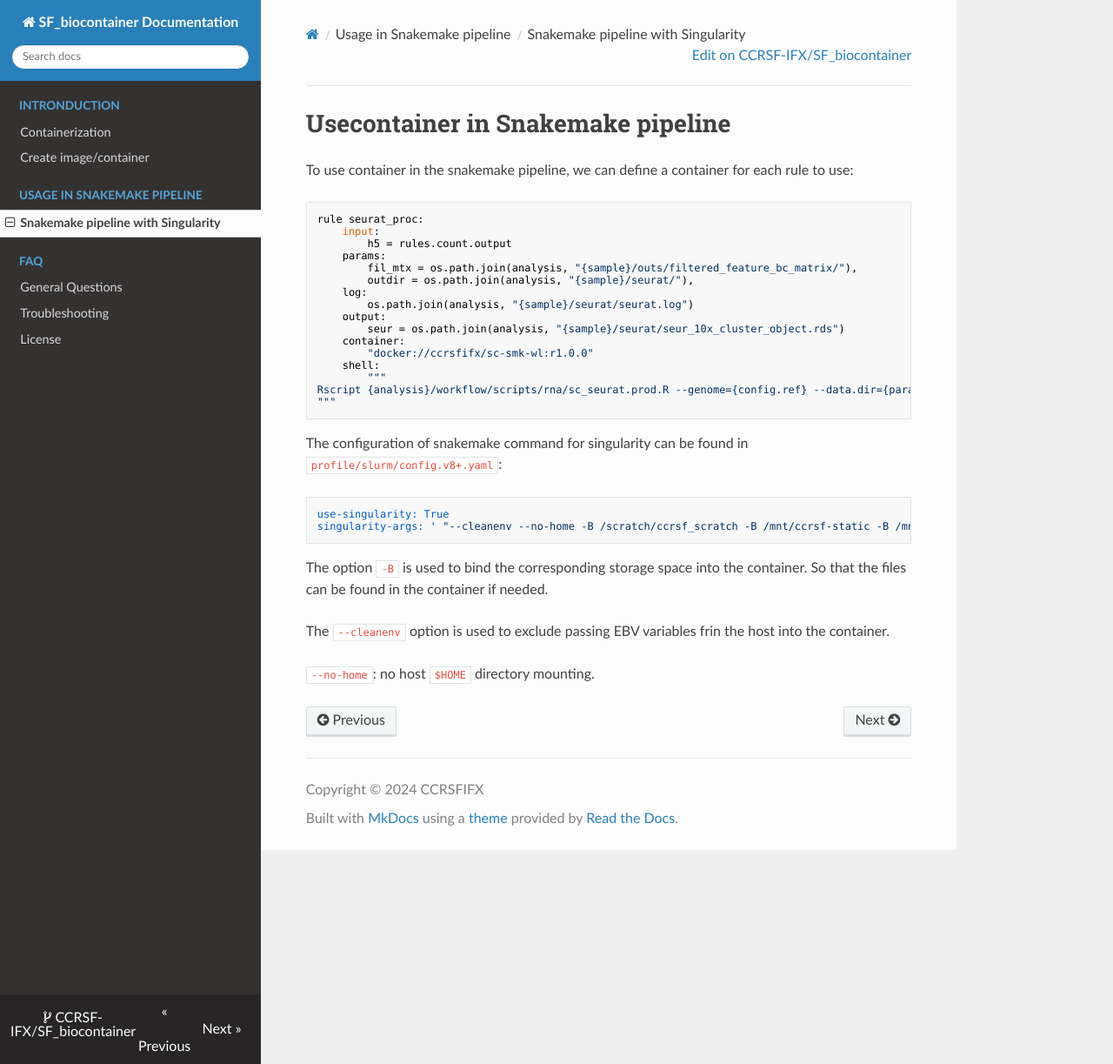
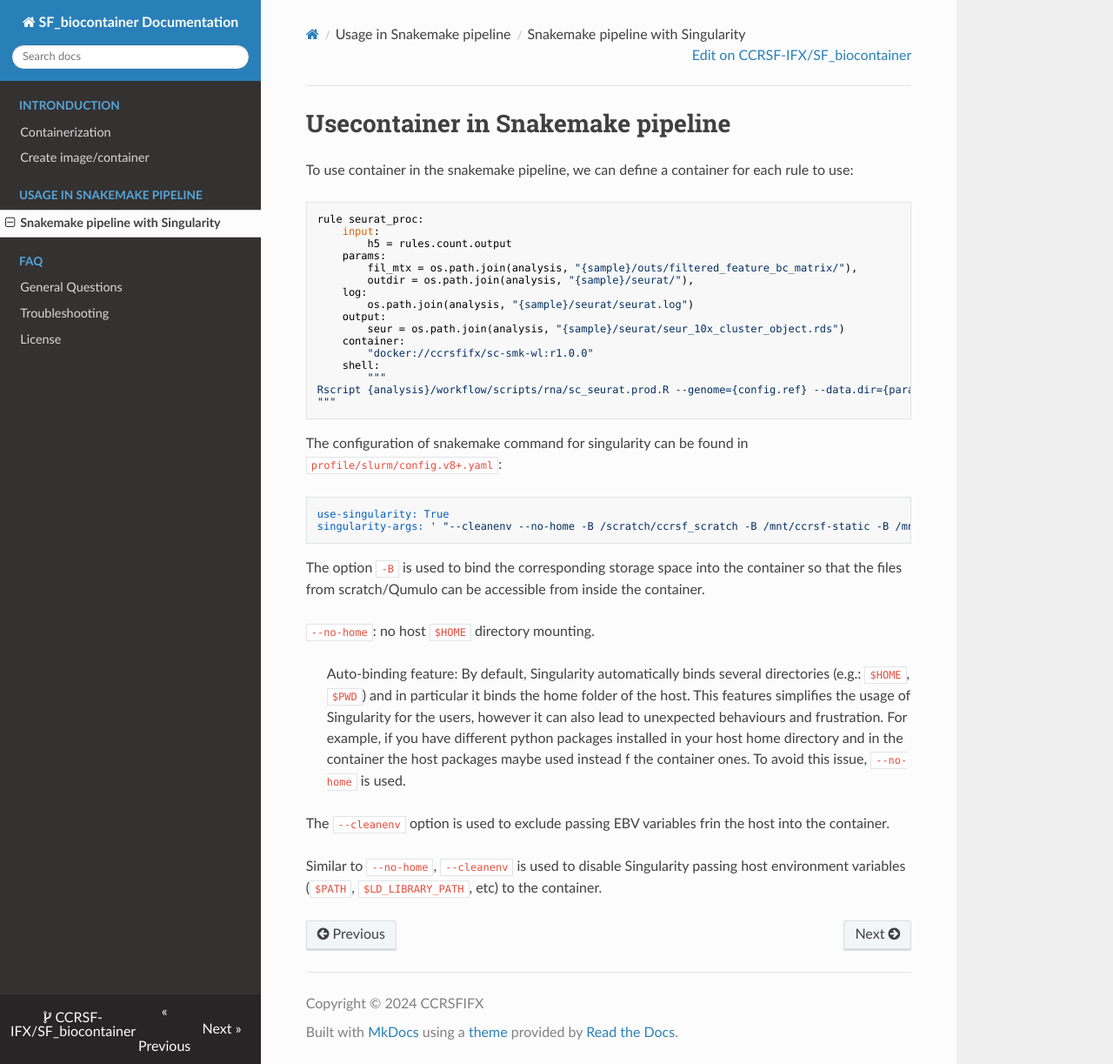
Before and after one commit to CCRSF-IFX/SF_biocontainer, an MkDocs documentation site: the page built from docs/pipeline_containerization.md, in a window 1280 px wide and 1223 px high. Shown: the whole window at 87% size. Built offline with MkDocs 1.6.1, drawn with Linux system fonts in a browser that asks for light colours; nearby versions of some CDN libraries.

Commit message:
Update docs/pipeline_containerization.md

````diff
--- a/docs/pipeline_containerization.md
+++ b/docs/pipeline_containerization.md
@@ -29,8 +29,11 @@ use-singularity: True
 singularity-args: ' "--cleanenv --no-home -B /scratch/ccrsf_scratch -B /mnt/ccrsf-static -B /mnt/ccrsf-ifx -B /mnt/ccrsf-raw -B /mnt/ccrsf-active" '
 ```
 
-The option `-B` is used to bind the corresponding storage space into the container. So that the files can be found in the container if needed.
+The option `-B` is used to bind the corresponding storage space into the container so that the files from scratch/Qumulo can be accessible from inside the container.
+
+`--no-home`: no host `$HOME` directory mounting.
+> Auto-binding feature: By default, Singularity automatically binds several directories (e.g.: `$HOME`, `$PWD`) and in particular it binds the home folder of the host. This features simplifies the usage of Singularity for the users, however it can also lead to unexpected behaviours and frustration. For example, if you have different python packages installed in your host home directory and in the container the host packages maybe used instead f the container ones. To avoid this issue, `--no-home` is used.
 
 The `--cleanenv` option is used to exclude passing EBV variables frin the host into the container.
 
-`--no-home`: no host `$HOME` directory mounting.
+Similar to `--no-home`, `--cleanenv` is used to disable Singularity passing host environment variables (`$PATH`, `$LD_LIBRARY_PATH`, etc) to the container.
````
